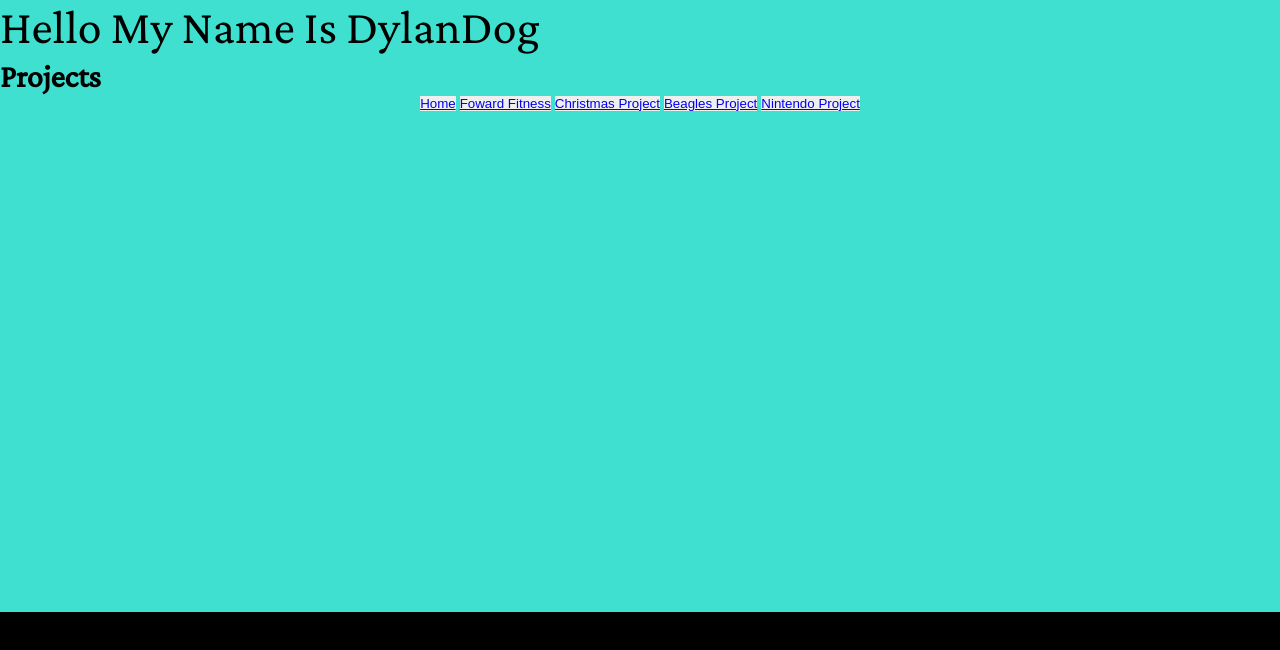
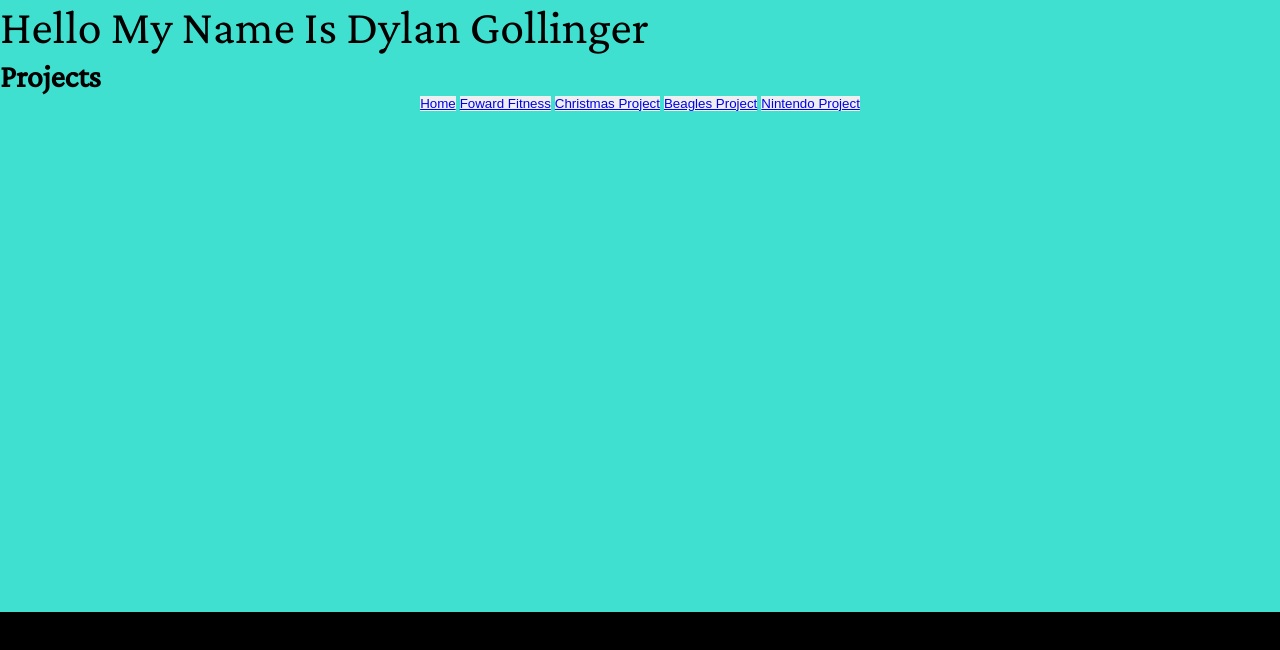
Before and after one commit to Dylandog5002/webportal, a plain HTML site: page index.html in a window 1280 px wide. Drawn offline with nearby package versions, Linux system fonts and the light colour scheme; a web font is replaced by a local one.

Commit message:
Update index.html

```diff
--- a/index.html
+++ b/index.html
@@ -8,7 +8,7 @@
 </head>
 <body>
 
-	<blockquote>Hello My Name Is DylanDog</blockquote>
+	<blockquote>Hello My Name Is Dylan Gollinger</blockquote>
 
 	<h1>Projects</h1>
 
```
